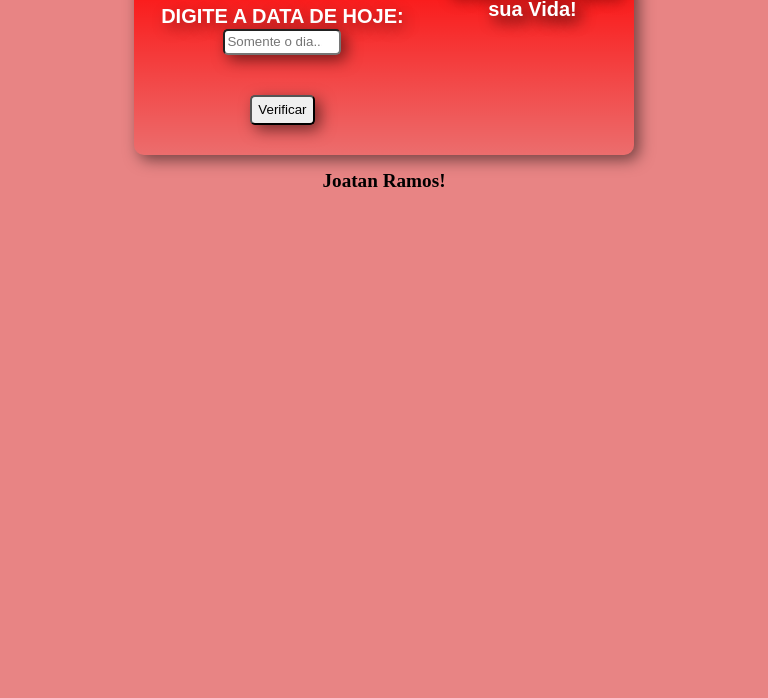
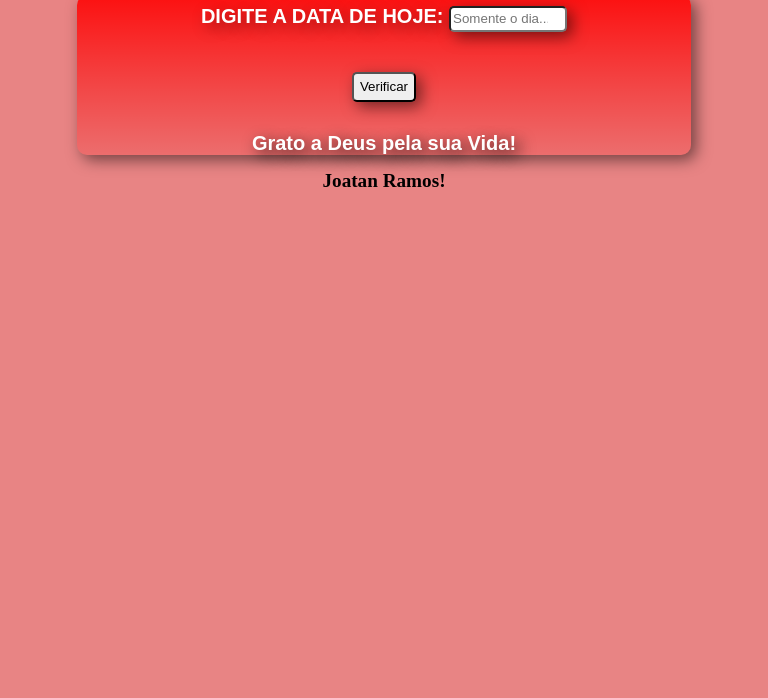
Before and after one commit to Joatanramos/lembrete, a plain HTML site: page lembrete.html in a window 768 px wide. Shown: the part 102-800 px from the top of the page. Drawn offline with Linux system fonts and the light colour scheme.

Commit message:
Update style.css

```diff
--- a/style.css
+++ b/style.css
@@ -16,10 +16,8 @@
     background-image: linear-gradient(to bottom, #ff0000e1
         , #ff000085 ,#ff00002c);
         font: normal 15pt arial;
-        min-width: 280px;
-        max-width: 500px;
-        max-height: 500px;
-        display: flex;
+        width: 80vw;
+        height: 280pxpx;
         margin: auto;
         border-radius: 10px;
         box-shadow: 5px 5px 15px rgba(0, 0, 0, 0.507)
```
